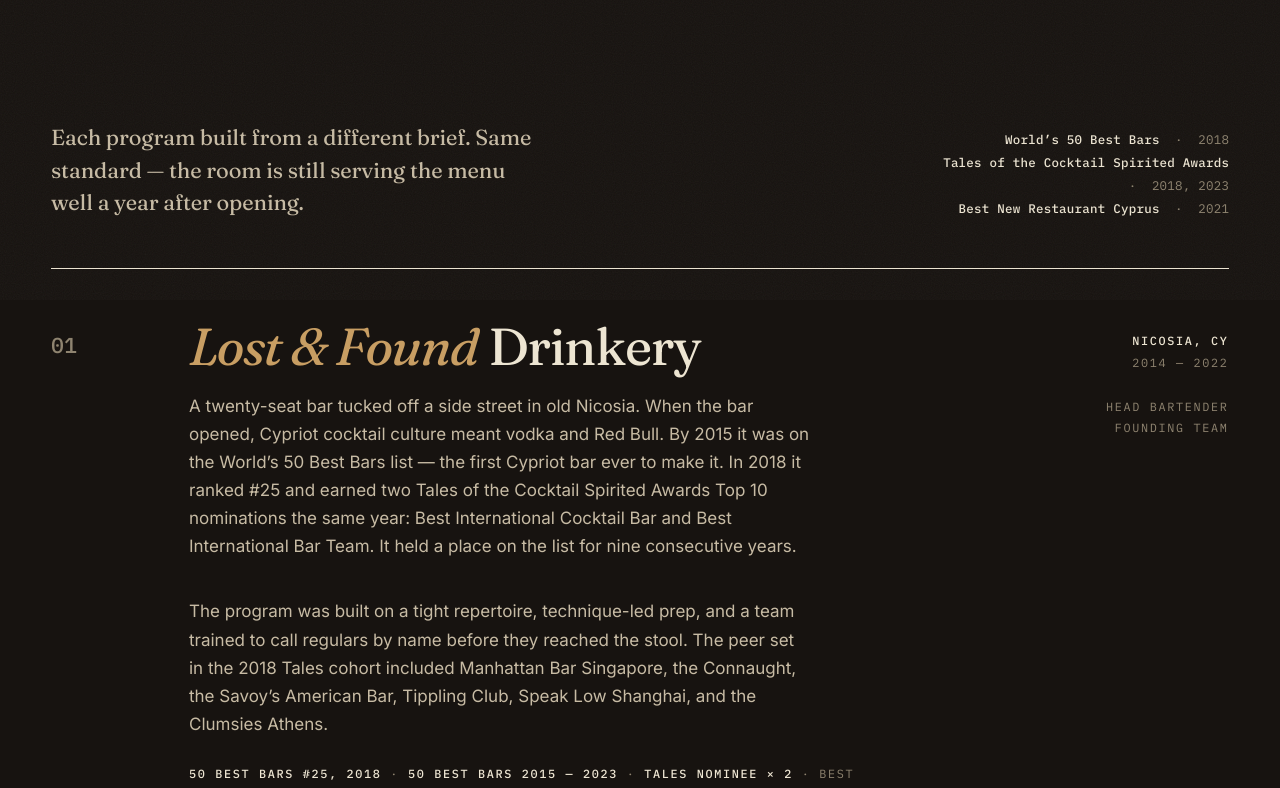
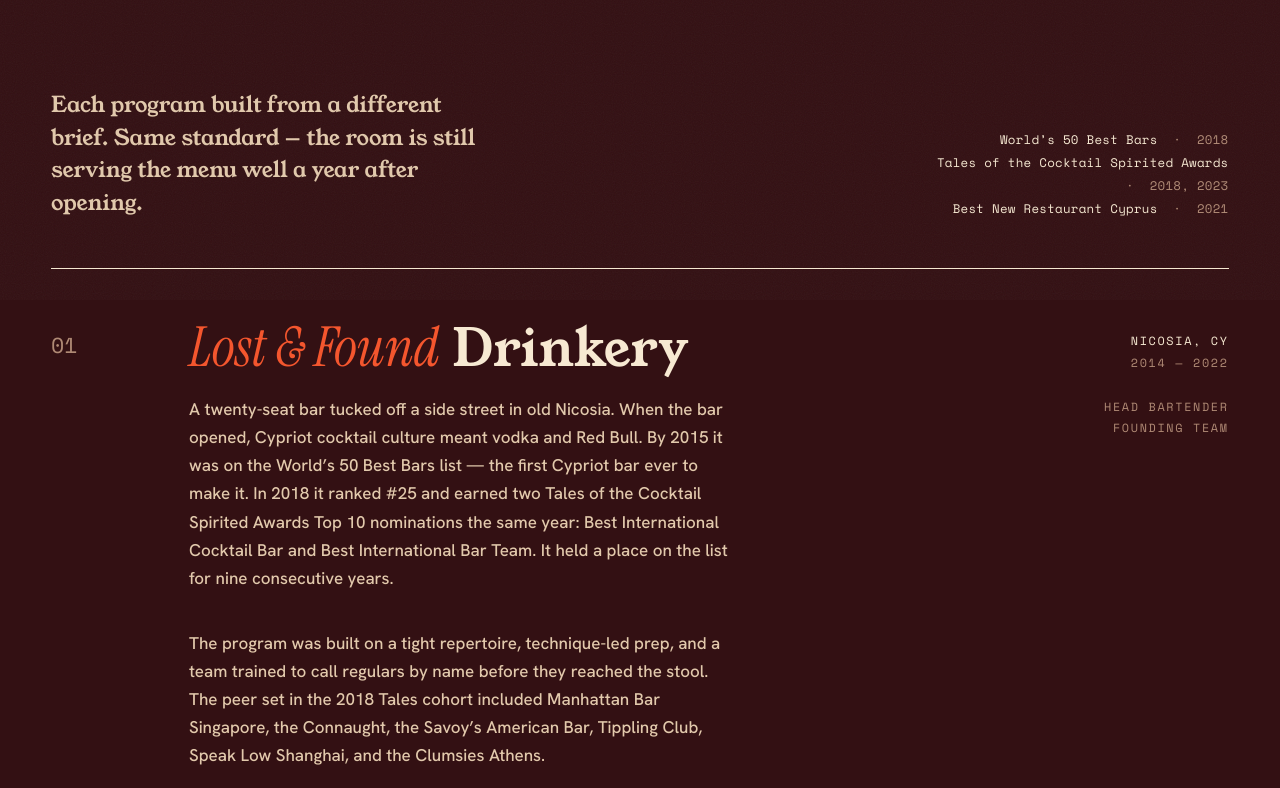
Before and after one commit to Sanidas33/DrinksByNeat, a plain HTML site: page work/index.html in a window 1280 px wide. Shown: the part 500-1288 px from the top of the page. Drawn offline with nearby package versions, Linux system fonts and the light colour scheme.

Commit message:
preview: negroni hour

```diff
--- a/css/style.css
+++ b/css/style.css
@@ -21,22 +21,23 @@
 
 :root {
   /* Type */
-  --serif: "Fraunces", "Iowan Old Style", "Apple Garamond", Garamond, "Times New Roman", serif;
-  --sans:  "Inter", -apple-system, BlinkMacSystemFont, "Segoe UI", Helvetica, Arial, sans-serif;
-  --mono:  "IBM Plex Mono", ui-monospace, SFMono-Regular, "SF Mono", Menlo, Consolas, monospace;
+  --serif: "Young Serif", "Iowan Old Style", Georgia, "Times New Roman", serif;
+  --serif-italic: "Instrument Serif", Didot, "Bodoni MT", Georgia, serif;
+  --sans:  "Hanken Grotesk", -apple-system, BlinkMacSystemFont, "Segoe UI", Helvetica, Arial, sans-serif;
+  --mono:  "Space Mono", ui-monospace, SFMono-Regular, "SF Mono", Menlo, Consolas, monospace;
 
-  /* Color — after hours: warm near-black, candlelight brass, cream type */
-  --bg:        #171310;          /* warm espresso near-black */
-  --bg-soft:   #201B15;          /* lifted surface for hover */
-  --bg-dark:   #100D0A;          /* deepest — footer, quote band */
-  --ink:       #EDE5D2;          /* warm cream */
-  --ink-2:     #C7BBA4;          /* secondary text */
-  --muted:     #8F8470;          /* warm grey */
-  --rule:      #3A3327;          /* hairline on dark */
-  --rule-soft: #2B2519;
-  --accent:    #C89E63;          /* candlelight brass */
-  --accent-2:  #DDB87E;          /* brighter brass for hover */
-  --accent-warm: #8CA07C;        /* sage, demoted to secondary */
+  /* Color — Negroni Hour: burgundy base, Campari pop, pistachio aside, cream type */
+  --bg:        #331013;          /* deep negroni burgundy */
+  --bg-soft:   #401619;          /* lifted surface for hover */
+  --bg-dark:   #260A0C;          /* deepest — footer, quote band */
+  --ink:       #F7E9D2;          /* aperitivo cream */
+  --ink-2:     #E2C9AC;          /* secondary text */
+  --muted:     #B08A75;          /* rosy warm grey */
+  --rule:      #5C2B27;          /* hairline on burgundy */
+  --rule-soft: #48201D;
+  --accent:    #F4562E;          /* Campari orange-red */
+  --accent-2:  #FF7B52;          /* brighter for hover */
+  --accent-warm: #BFCF9C;        /* pistachio, for asides */
 
   /* Layout */
   --content-max:   1400px;
@@ -56,7 +57,6 @@
   font-size: 18px;
   line-height: 1.65;
   font-weight: 400;
-  font-feature-settings: "ss01", "ss02", "cv11";
   text-rendering: optimizeLegibility;
   overflow-x: hidden;
 }
@@ -67,17 +67,16 @@
 
 h1, h2, h3, h4, h5 {
   font-family: var(--serif);
-  font-weight: 420;
+  font-weight: 400;
   color: var(--ink);
-  letter-spacing: -0.02em;
-  font-variation-settings: "opsz" 144;
-  line-height: 1.02;
+  letter-spacing: -0.01em;
+  line-height: 1.05;
 }
 
 h1 {
-  font-size: clamp(2.5rem, 8vw, 6.5rem);
-  line-height: 0.98;
-  letter-spacing: -0.035em;
+  font-size: clamp(2.3rem, 7vw, 5.5rem);
+  line-height: 1.02;
+  letter-spacing: -0.015em;
   font-weight: 400;
 }
 
@@ -180,7 +179,7 @@
   top: 0; left: 0; right: 0;
   z-index: 50;
   padding: 1.25rem 0;
-  background: rgba(23, 19, 16, 0.78);
+  background: rgba(51, 16, 19, 0.8);
   backdrop-filter: blur(10px) saturate(140%);
   -webkit-backdrop-filter: blur(10px) saturate(140%);
   border-bottom: 1px solid transparent;
@@ -1122,7 +1121,7 @@
   grid-template-columns: 2fr 1fr 1fr;
   gap: clamp(2rem, 4vw, 4rem);
   padding-bottom: 4rem;
-  border-bottom: 1px solid rgba(237,229,210,0.18);
+  border-bottom: 1px solid rgba(247,233,210,0.18);
 }
 .site-footer__brand h2 {
   font-family: var(--serif);
@@ -1137,7 +1136,7 @@
 }
 .site-footer__brand h2 em { font-style: italic; color: var(--accent); }
 .site-footer__brand p {
-  color: rgba(237,229,210,0.7);
+  color: rgba(247,233,210,0.7);
   font-size: 0.97rem;
   max-width: 38ch;
   line-height: 1.6;
@@ -1147,7 +1146,7 @@
   font-size: 0.7rem;
   letter-spacing: 0.18em;
   text-transform: uppercase;
-  color: rgba(237,229,210,0.5);
+  color: rgba(247,233,210,0.5);
   margin-bottom: 1.25rem;
   font-weight: 400;
 }
@@ -1159,14 +1158,14 @@
   padding-bottom: 1px;
   transition: border-color 200ms var(--ease);
 }
-.site-footer ul a:hover { border-bottom-color: rgba(237,229,210,0.5); }
+.site-footer ul a:hover { border-bottom-color: rgba(247,233,210,0.5); }
 .site-footer__bottom {
   display: flex;
   justify-content: space-between;
   align-items: center;
   padding-top: 2.5rem;
   font-size: 0.74rem;
-  color: rgba(237,229,210,0.45);
+  color: rgba(247,233,210,0.45);
   letter-spacing: 0.04em;
   font-family: var(--mono);
   flex-wrap: wrap;
@@ -1311,3 +1310,47 @@
   background: linear-gradient(90deg, transparent, var(--accent) 30%, var(--accent) 70%, transparent);
   opacity: 0.5;
 }
+
+
+/* ==========================================================================
+   Negroni Hour — expressive italics & retro details
+   ========================================================================== */
+
+h1 em, h2 em, h3 em, h4 em,
+.site-header__brand em,
+.pull-quote em,
+.work-row__title em,
+.featured-note__title em,
+.note-row__title em {
+  font-family: var(--serif-italic);
+  font-style: italic;
+  font-weight: 400;
+  letter-spacing: 0;
+  font-size: 1.06em;
+}
+
+/* Young Serif is heavy — give big display type air */
+h2 { letter-spacing: -0.005em; }
+.hero__headline { max-width: 17ch; }
+.work-row__title { letter-spacing: -0.005em; }
+
+/* Weight sans body slightly up for dark bg */
+body { font-weight: 430; }
+
+/* Campari glow replaces brass candlelight */
+.hero::before {
+  background: radial-gradient(55% 45% at 72% 28%, rgba(244, 86, 46, 0.12), transparent 70%) !important;
+}
+
+/* Pistachio moments: eyebrow labels & tags on hover rows */
+.work-row:hover .work-row__tags strong,
+.note-row:hover .note-row__tag { color: var(--accent-warm); }
+.hero__location strong, .hero__index span:first-child { color: var(--accent-warm); }
+
+/* Buttons: Campari fill, cream text */
+.btn { background: var(--accent); border-color: var(--accent); color: #FFF6E8; }
+.btn:hover { background: var(--accent-2); border-color: var(--accent-2); color: #331013; }
+.btn--ghost { background: transparent; color: var(--ink); border-color: var(--ink); }
+
+/* Selection */
+::selection { background: var(--accent); color: #FFF6E8; }
--- a/work/index.html
+++ b/work/index.html
@@ -8,14 +8,14 @@
 
   <link rel="preconnect" href="https://fonts.googleapis.com" />
   <link rel="preconnect" href="https://fonts.gstatic.com" crossorigin />
-  <link rel="stylesheet" href="https://fonts.googleapis.com/css2?family=Fraunces:ital,opsz,wght@0,9..144,300..600;1,9..144,300..600&family=Inter:wght@400;500;600&family=IBM+Plex+Mono:wght@400;500&display=swap" />
+  <link rel="stylesheet" href="https://fonts.googleapis.com/css2?family=Young+Serif&family=Instrument+Serif:ital@1&family=Hanken+Grotesk:wght@400..600&family=Space+Mono:wght@400;700&display=swap" />
 
   <link rel="canonical" href="https://drinksbyneat.com/work/" />
   <link rel="stylesheet" href="../css/style.css" />
   <link rel="icon" href="../assets/images/favicon.svg" type="image/svg+xml" />
   <link rel="icon" href="../assets/images/favicon.ico" sizes="48x48" />
   <link rel="apple-touch-icon" href="../assets/images/apple-touch-icon.png" />
-  <meta name="theme-color" content="#171310" />
+  <meta name="theme-color" content="#331013" />
   <meta property="og:image" content="https://drinksbyneat.com/assets/images/og-image.png" />
   <meta property="og:image:width" content="1200" />
   <meta property="og:image:height" content="630" />
```
Also changed, not shown: 404.html (+2 -2 lines), about/index.html (+2 -2 lines), blog/index.html (+2 -2 lines), blog/japanese-hard-shake/index.html (+2 -2 lines), blog/japanese-stirring/index.html (+2 -2 lines), blog/sugar/index.html (+2 -2 lines), contact/index.html (+2 -2 lines), index.html (+2 -2 lines), privacy-policy.html (+2 -2 lines), services/index.html (+2 -2 lines), assets/images/apple-touch-icon.png, assets/images/favicon.ico, assets/images/favicon.svg, assets/images/og-image.png.
